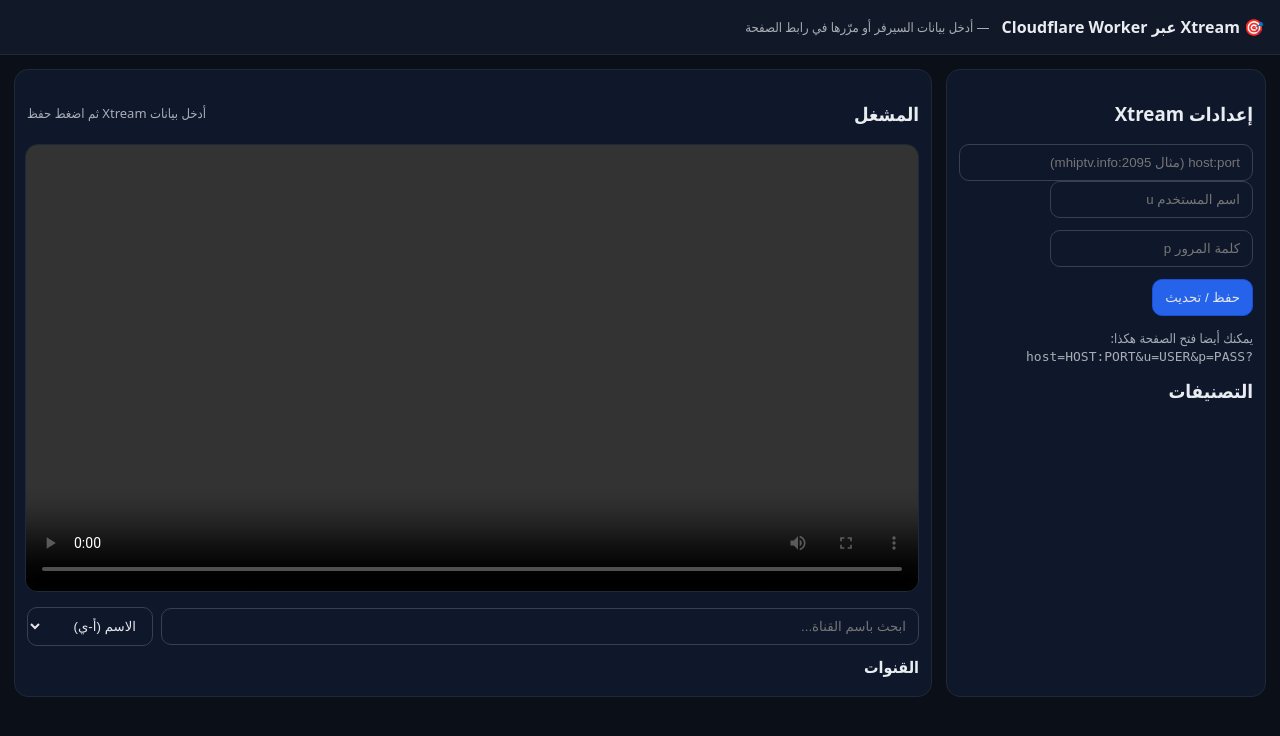
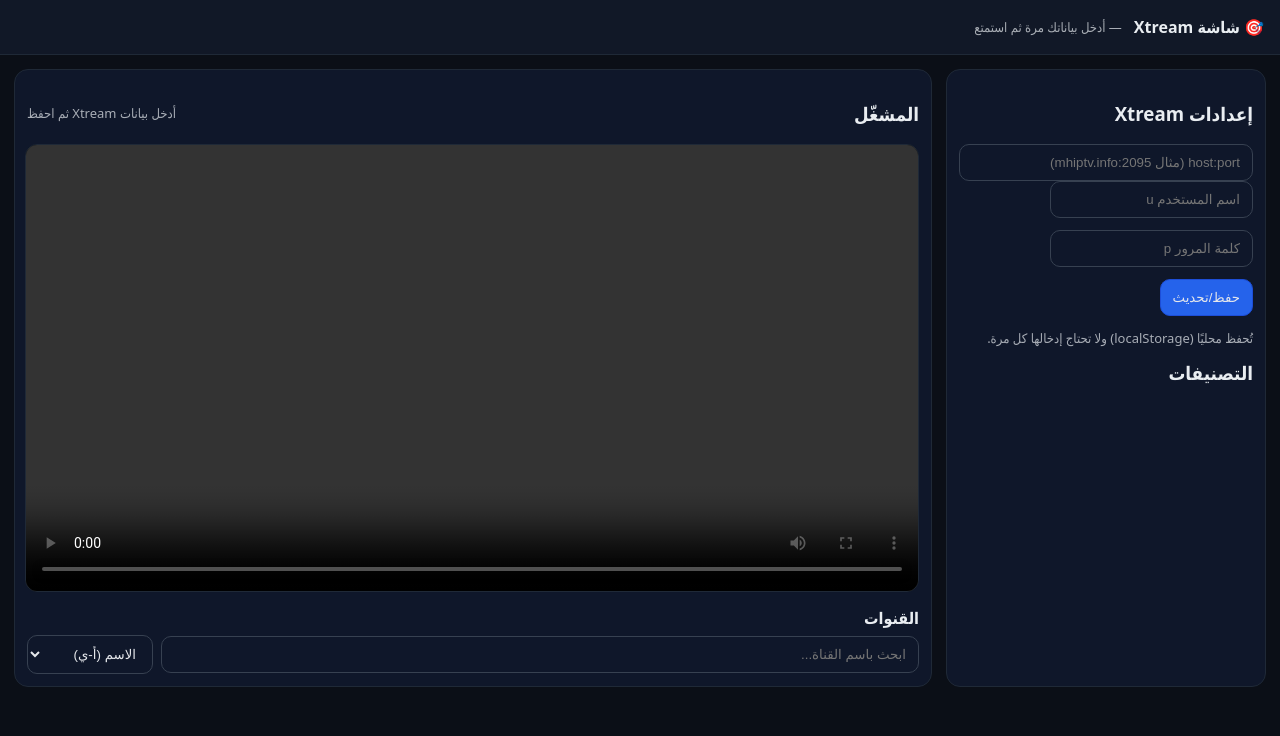
Before and after one commit to bassam-st/AI-Core-Engine-, a FastAPI app: page /ui/xtream-screen in a window 1280 px wide. Shown: the top 736 px of the page. Run offline with FastAPI, Linux system fonts and the light colour scheme.

Commit message:
Update xtream-screen.html

```diff
--- a/templates/xtream-screen.html
+++ b/templates/xtream-screen.html
@@ -3,7 +3,7 @@
 <head>
 <meta charset="utf-8" />
 <meta name="viewport" content="width=device-width,initial-scale=1" />
-<title>قنوات Xtream عبر البروكسي</title>
+<title>شاشة Xtream</title>
 <style>
   body{font-family:system-ui,-apple-system,Segoe UI,Roboto,Tahoma,Arial; background:#0b0f17; color:#e9edf1; margin:0}
   header{padding:16px; background:#111827; border-bottom:1px solid #1f2937}
@@ -11,35 +11,29 @@
   input,button,select{padding:10px 12px; border-radius:10px; border:1px solid #374151; background:#0f172a; color:#e5e7eb}
   button{cursor:pointer}
   button.primary{background:#2563eb; border-color:#1d4ed8}
-  button.outline{background:transparent}
-  button:disabled{opacity:.5; cursor:not-allowed}
   main{display:grid; grid-template-columns: 320px 1fr; gap:14px; padding:14px}
   @media (max-width: 950px){ main{display:block} }
   .panel{background:#0f172a; border:1px solid #1f2937; border-radius:14px; padding:12px}
-  .list{display:grid; gap:8px}
   .chips{display:flex; gap:8px; flex-wrap:wrap; max-height:46vh; overflow:auto; padding:6px}
   .chip{border:1px solid #334155; background:#0b1220; border-radius:999px; padding:8px 12px; white-space:nowrap}
   .chip.active{background:#1d4ed8; border-color:#1d4ed8}
-  .search{display:flex; gap:8px}
   .items{max-height:54vh; overflow:auto; padding-right:4px}
   .item{display:flex; align-items:center; gap:10px; padding:10px; border-radius:10px; border:1px solid #1f2937; background:#0b1220}
   .item:hover{background:#0d1528}
   .badge{font-size:12px; opacity:.75}
   video{width:100%; max-height:62vh; background:#000; border-radius:12px; border:1px solid #1f2937}
   .muted{opacity:.7; font-size:13px}
-  a{color:#93c5fd; text-decoration:none}
 </style>
 </head>
 <body>
 <header>
   <div class="row">
-    <strong>🎯 Xtream عبر Cloudflare Worker</strong>
-    <span class="muted">— أدخل بيانات السيرفر أو مرّرها في رابط الصفحة</span>
+    <strong>🎯 شاشة Xtream</strong>
+    <span class="muted">— أدخل بياناتك مرة ثم استمتع</span>
   </div>
 </header>
 
 <main>
-  <!-- العمود الأيسر: الإعدادات والتصنيفات -->
   <section class="panel">
     <h3>إعدادات Xtream</h3>
     <div class="row" style="margin-top:8px">
@@ -48,51 +42,41 @@
     <div class="row">
       <input id="user" placeholder="اسم المستخدم u">
       <input id="pass" placeholder="كلمة المرور p" type="password">
-      <button id="save" class="primary">حفظ / تحديث</button>
+      <button id="save" class="primary">حفظ/تحديث</button>
     </div>
-    <p class="muted">يمكنك أيضا فتح الصفحة هكذا:<br>
-      <code>?host=HOST:PORT&u=USER&p=PASS</code>
-    </p>
+    <p class="muted">تُحفظ محليًا (localStorage) ولا تحتاج إدخالها كل مرة.</p>
 
     <h3 style="margin-top:10px">التصنيفات</h3>
     <div id="cats" class="chips"></div>
   </section>
 
-  <!-- العمود الأيمن: الفيديو + قائمة القنوات -->
   <section class="panel">
     <div class="row" style="justify-content:space-between">
-      <h3>المشغل</h3>
+      <h3>المشغّل</h3>
       <div class="muted" id="status">جاهز</div>
     </div>
     <video id="player" controls playsinline></video>
 
-    <div class="row search" style="margin-top:10px">
+    <h4 style="margin:10px 0 6px">القنوات</h4>
+    <div class="row" style="gap:8px">
       <input id="q" placeholder="ابحث باسم القناة..." style="flex:1">
       <select id="sort">
         <option value="name">الاسم (أ-ي)</option>
         <option value="id">حسب المعرّف</option>
       </select>
     </div>
-
-    <h4 style="margin:10px 0 6px">القنوات</h4>
-    <div id="streams" class="items list"></div>
+    <div id="streams" class="items"></div>
   </section>
 </main>
 
 <script>
-// 1) عدّل هذا فقط لو تغيّر رابط البروكسي لديك:
-const BASE_PROXY = "https://ai-core-proxy.bassam-7111111.workers.dev";
-
-// 2) قراءة إعدادات Xtream من الرابط أو localStorage
-const url = new URL(location.href);
 const state = {
-  host: url.searchParams.get("host") || localStorage.getItem("xt_host") || "",
-  u:    url.searchParams.get("u")    || localStorage.getItem("xt_u")    || "",
-  p:    url.searchParams.get("p")    || localStorage.getItem("xt_p")    || "",
+  host: localStorage.getItem("xt_host") || "",
+  u:    localStorage.getItem("xt_u")    || "",
+  p:    localStorage.getItem("xt_p")    || "",
   catId: null,
   allStreams: [],
 };
-
 const $ = (id)=>document.getElementById(id);
 $("host").value = state.host;
 $("user").value = state.u;
@@ -108,145 +92,97 @@
   loadCategories();
 };
 
-// أدوات
 function setStatus(msg){ $("status").textContent = msg; }
 function qp(obj){ return Object.entries(obj).map(([k,v])=>`${k}=${encodeURIComponent(v)}`).join("&"); }
-function needCreds(){
-  return !(state.host && state.u && state.p);
-}
+function needCreds(){ return !(state.host && state.u && state.p); }
 
-// 3) جلب التصنيفات
 async function loadCategories(){
-  if (needCreds()){ setStatus("أدخل بيانات Xtream ثم اضغط حفظ"); $("cats").innerHTML=""; $("streams").innerHTML=""; return; }
+  if (needCreds()){ setStatus("أدخل بيانات Xtream ثم احفظ"); $("cats").innerHTML=""; $("streams").innerHTML=""; return; }
   setStatus("جلب التصنيفات…");
   $("cats").innerHTML = "…";
   try{
-    const qs = qp({
-      host: state.host, u: state.u, p: state.p,
-      endpoint: "player_api.php", action: "get_live_categories"
-    });
-    const res = await fetch(`${BASE_PROXY}/xtream?${qs}`);
-    const cats = await res.json();
+    const url = `/api/xtream/info`;
+    const res = await fetch(url);
+    const js  = await res.json();
 
+    // إن أردت تصنيفات دقيقة، يمكنك لاحقاً استدعاء get_live_categories
+    const catsRes = await fetch(`/api/xtream/channels`);
+    const chData = await catsRes.json();
+    const channels = chData.channels || [];
+    // سنستنبط تصنيفات من الحقول المتاحة
+    const map = new Map();
+    for (const c of channels){
+      const cat = c.category || "Other";
+      if (!map.has(cat)) map.set(cat, []);
+      map.get(cat).push(c);
+    }
     $("cats").innerHTML = "";
-    cats.forEach(c=>{
+    for (const [name, arr] of map.entries()){
       const b = document.createElement("button");
       b.className = "chip";
-      b.textContent = c.category_name || ("تصنيف #" + c.category_id);
-      b.onclick = ()=> selectCategory(c.category_id, b);
+      b.textContent = `${name} (${arr.length})`;
+      b.onclick = ()=> selectCategory(name, arr, b);
       $("cats").appendChild(b);
-    });
-
+    }
     setStatus("جاهز — اختر تصنيفًا");
-  }catch(e){
-    setStatus("تعذر جلب التصنيفات");
-    console.error(e);
-  }
+  }catch(e){ setStatus("تعذر جلب التصنيفات"); console.error(e); }
 }
 
-// 4) اختيار تصنيف ثم جلب القنوات
-async function selectCategory(category_id, btn){
+function selectCategory(catName, arr, btn){
   [...document.querySelectorAll(".chip")].forEach(x=>x.classList.remove("active"));
   btn.classList.add("active");
-  state.catId = category_id;
-  setStatus("جلب القنوات…");
-  $("streams").innerHTML = "…";
-  try{
-    const qs = qp({
-      host: state.host, u: state.u, p: state.p,
-      endpoint: "player_api.php", action: "get_live_streams",
-      category_id
-    });
-    const res = await fetch(`${BASE_PROXY}/xtream?${qs}`);
-    const streams = await res.json();
-    state.allStreams = Array.isArray(streams) ? streams : [];
-    renderStreams();
-    setStatus(`تم — ${state.allStreams.length} قناة`);
-  }catch(e){
-    setStatus("تعذر جلب القنوات");
-    console.error(e);
-  }
+  state.catId = catName;
+  state.allStreams = arr.slice();
+  renderStreams();
 }
 
-// 5) عرض القنوات + البحث + الفرز
 $("q").oninput = renderStreams;
 $("sort").onchange = renderStreams;
 
 function renderStreams(){
+  const box = $("streams");
+  box.innerHTML = "";
   const q = $("q").value.trim().toLowerCase();
   const sort = $("sort").value;
+
   let items = state.allStreams.slice();
   if (q) items = items.filter(s => (s.name||"").toLowerCase().includes(q));
-  items.sort((a,b)=>{
-    if (sort==="id") return (+a.stream_id||0) - (+b.stream_id||0);
-    return (a.name||"").localeCompare(b.name||"");
-  });
+  items.sort((a,b)=> sort==="id" ? ((+a.stream_id||0)-(+b.stream_id||0)) : (a.name||"").localeCompare(b.name||""));
 
-  $("streams").innerHTML = "";
-  items.forEach(s=>{
-    const div = document.createElement("div");
-    div.className = "item";
-    const badge = document.createElement("div");
-    badge.className = "badge";
-    badge.textContent = "#" + s.stream_id;
-    const name = document.createElement("div");
-    name.style.flex = "1";
-    name.textContent = s.name || "بدون اسم";
-    const play = document.createElement("button");
-    play.textContent = "تشغيل ▶";
-    play.onclick = ()=> playStream(s.stream_id);
-
-    div.appendChild(name);
-    div.appendChild(badge);
-    div.appendChild(play);
-    $("streams").appendChild(div);
-  });
+  for (const s of items){
+    const row = document.createElement("div");
+    row.className = "item";
+    row.innerHTML = `
+      <div style="flex:1">${s.name||"بدون اسم"}</div>
+      <div class="badge">#${s.stream_id}</div>
+      <button class="primary" onclick="play(${s.stream_id})">تشغيل ▶</button>
+    `;
+    box.appendChild(row);
+  }
 }
 
-// 6) تشغيل القناة عبر xplay
-function playStream(stream_id){
-  const url = `${BASE_PROXY}/xplay?${qp({
-    host: state.host, u: state.u, p: state.p,
-    stream: stream_id, type: "m3u8"
-  })}`;
+function canNativeHLS(){
+  const v = document.createElement("video");
+  return v.canPlayType('application/vnd.apple.mpegURL') || v.canPlayType('application/x-mpegURL');
+}
+async function startVideo(hlsUrl){
+  const video = document.getElementById("player");
+  if (canNativeHLS()){ video.src = hlsUrl; video.play().catch(()=>{}); return; }
+  if (!window.Hls){
+    await new Promise((ok,err)=>{ const s=document.createElement("script"); s.src="https://cdn.jsdelivr.net/npm/hls.js@latest"; s.onload=ok; s.onerror=err; document.head.appendChild(s); });
+  }
+  if (window.Hls && window.Hls.isSupported()){
+    const hls = new window.Hls(); hls.loadSource(hlsUrl); hls.attachMedia(video);
+    hls.on(window.Hls.Events.MANIFEST_PARSED, ()=> video.play().catch(()=>{}));
+  }else{ video.src = hlsUrl; video.play().catch(()=>{}); }
+}
+
+function play(stream_id){
+  const url = `/api/xtream/stream/${stream_id}.m3u8`; // بروكسي المانيفست
   startVideo(url);
   setStatus(`تشغيل: #${stream_id}`);
 }
 
-// دعم تشغيل HLS
-function canNativeHLS(){
-  const v = document.createElement("video");
-  return v.canPlayType('application/vnd.apple.mpegURL') || v.canPlayType('application/x-mpegURL');
-}
-
-async function startVideo(hlsUrl){
-  const video = $("player");
-  if (canNativeHLS()){
-    video.src = hlsUrl;
-    video.play().catch(()=>{});
-    return;
-  }
-  // تحميل hls.js عند الحاجة
-  if (!window.Hls){
-    await new Promise((ok,err)=>{
-      const s=document.createElement("script");
-      s.src="https://cdn.jsdelivr.net/npm/hls.js@latest";
-      s.onload=ok; s.onerror=err; document.head.appendChild(s);
-    });
-  }
-  if (window.Hls && window.Hls.isSupported()){
-    const hls = new Hls();
-    hls.loadSource(hlsUrl);
-    hls.attachMedia(video);
-    hls.on(Hls.Events.MANIFEST_PARSED, ()=> video.play().catch(()=>{}));
-  }else{
-    // fallback أخير
-    video.src = hlsUrl;
-    video.play().catch(()=>{});
-  }
-}
-
-// تحميل تلقائي عند فتح الصفحة
 loadCategories();
 </script>
 </body>
```
